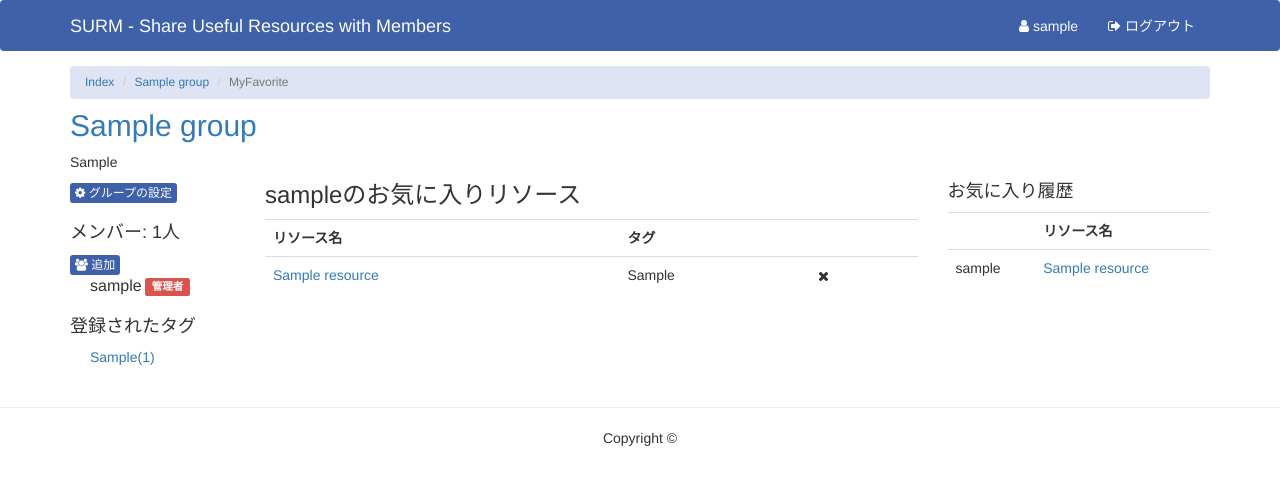
After one commit to tomita0119/Private-Django-Project, a Django app: page /surm/1/favorite in a window 1280 px wide. The commit adds this page. Shown: the top 485 px of the page. Run offline with Django 3.2, Linux system fonts and the light colour scheme; a user stored in the database is signed in; tables that the repository leaves empty hold one stand-in row (values such as "Sample post"); some libraries are stand-ins or nearby versions.

Commit message:
お気に入り管理機能追加

```diff
--- /dev/null
+++ b/static/css/my_favorite.css
@@ -0,0 +1,4 @@
+.cancel_favorite_btn{
+    border-style: none;
+    background: none;
+}
--- a/static/js/group_index.js
+++ b/static/js/group_index.js
@@ -10,8 +10,9 @@ $(document).ready(function(){
     function clickbtn(button){
         console.log(button.id);
         console.log($('form.resource_add_form').attr('action'));
+        console.log($('.group_name').attr('href'));
         $.ajax({
-            'url':$('form.resource_add_form').attr('action'),
+            'url':$('.group_name').attr('href'),
             'type':'POST',
             'data':{
                 'ajax':button.id,
--- a/surm/urls.py
+++ b/surm/urls.py
@@ -7,6 +7,7 @@ urlpatterns = patterns('surm.views',
     url(r'^(?P<group_id>\d+)/add_group_member', 'add_group_member'),
     url(r'^(?P<group_id>\d+)/settings', 'group_settings'),
     url(r'^(?P<group_id>\d+)/(?P<tag_id>\d+)/$', 'tag_filtering'),
+    url(r'^(?P<group_id>\d+)/favorite', 'my_favorite'),
 
     url(r'^accounts/', include('registration.backends.default.urls')),
 )
--- a/surm/views.py
+++ b/surm/views.py
@@ -279,3 +279,33 @@ def tag_filtering(request, group_id, tag_id):
     }
 
     return render(request, 'surm/tag_filtering.html', context)
+
+
+def my_favorite(request, group_id):
+
+    message = None
+
+    # left-content, right-contentで使うデータの取得
+    group = get_object_or_404(Group, pk=group_id)
+    join_users = User.objects.filter(joingroup__group__exact=group)
+    group_tags = Tag.objects.filter(group=group).order_by('tag')
+    my_favorite_resources = ResourceUserFavorite.objects.filter(group=group, user=request.user).order_by('-favorited')
+    favorite_resources_history = ResourceUserFavorite.objects.filter(group=group).order_by('-favorited')[:5]
+
+    if request.method == 'POST': # まずPOSTされたか判定
+        if 'favorite_resource_id' in request.POST:
+            select_resource = get_object_or_404(Resource, pk=request.POST['favorite_resource_id'])
+            del_resource = ResourceUserFavorite.objects.filter(group=group, resource=select_resource, user=request.user)
+            del_resource.delete()
+            message = select_resource.name + u' を削除しました'
+
+    context = {
+        'title': 'MyFavorite',
+        'group': group,
+        'join_users': join_users,
+        'group_tags': group_tags,
+        'my_favorite_resources': my_favorite_resources,
+        'favorite_resources_history': favorite_resources_history,
+        'message': message,
+    }
+    return render(request, 'surm/my_favorite.html', context)
--- a/templates/base.html
+++ b/templates/base.html
@@ -12,6 +12,8 @@
     <link rel="stylesheet" href="{% static 'css/common.css' %}" />
     <link rel="stylesheet" href="{% static 'css/base.css' %}" />
     {% block additional_static %}
+    {% endblock %}
+    {% block additional_static_from_index %}
     {% endblock %}
     <title>{% block title %}{% endblock %}</title>
 </head>
--- a/templates/surm/group_index.html
+++ b/templates/surm/group_index.html
@@ -7,9 +7,6 @@
 <script src="{% static 'js/jquery.js' %}"></script>
 <script src="{% static 'js/csrf_token_ajax.js' %}"></script>
 <script src="{% static 'js/group_index.js' %}"></script>
-{% endblock %}
-
-{% block additional_static_from_index %}
 {% endblock %}
 
 {% block title %}{{ title }}{% endblock %}
@@ -26,7 +23,7 @@
 
 {% block content %}
     {% block top-content %}
-    <h2>{{ group.name }}</h2>
+    <h2><a href="{% url 'surm.views.group_index' group_id=group.id %}" class="group_name">{{ group.name }}</a></h2>
     {% if group.explain %}
     <p>{{ group.explain }}</p>
     {% endif %}
@@ -41,7 +38,7 @@
             </div>
             <div class="group_info">
                 <ul class="list-inline">
-                    <li><h4>参加者: {{ join_users | length }}人</h4></li>
+                    <li><h4>メンバー: {{ join_users | length }}人</h4></li>
                 {% if user.is_superuser or user.id == group.creater.id %}
                     <li><a href="{% url 'surm.views.add_group_member' group_id=group.id %}" class="btn btn-xs btn-surm add_member_btn"><i class="fa fa-users"></i> 追加</a></li>
                 {% endif %}
@@ -73,7 +70,7 @@
             {% block center-content %}
             <h3 class="headding_3 post_resource_headding">リソースの投稿</h3>
             <hr class="headding_3_underline" />
-            <p>URLを入力すればページタイトルは自動入力されます．</p>
+            <p>URLを入力すればリソースタイトルは自動入力されます．</p>
             <p>[]で囲む事でタグを付ける事ができます．(例: [JavaScript][Python][チュートリアル])</p>
             <form action="{% url 'surm.views.group_index' group_id=group.id %}" method="post" class="form resource_add_form">
                 {% csrf_token %}
@@ -109,12 +106,12 @@
                             <li>
                                 <i class="fa fa-tags"></i>
                                 {% for tag in resource.tagresource_set.all %}
-                                    {{ tag.tag.tag }},
+                                    {{ tag.tag.tag }}{% if forloop.last == False %},{% endif %}
                                 {% endfor %}
                             </li>
                             <li><i class="fa fa-eye"></i>
                                 {% for read_user in resource.resourceuserview_set.all %}
-                                    {{ read_user.user.username }},
+                                    {{ read_user.user.username }}{% if forloop.last == False %},{% endif %}
                                 {% endfor %}
                             </li>
                             <li class="posted_user">{{ resource.created }} - {{ resource.creater.username }}</li>
@@ -163,13 +160,13 @@
                         <td><a href="{{ my_favorite_resource.resource.url }}" class="post_resource_btn" id="{{ my_favorite_resource.resource.id }}" target="_blank">{{ my_favorite_resource.resource.name }}</a></td>
                         <td>
                             {% for tag in my_favorite_resource.resource.tagresource_set.all %}
-                                {{ tag.tag.tag }},
+                                {{ tag.tag.tag }}{% if forloop.last == False %},{% endif %}
                             {% endfor %}
                         </td>
                     </tr>
                     {% endfor %}
                 </table>
-                <a href="#" class="btn btn-default btn-xs read_more_btn">もっと見る</a>
+                <a href="{% url 'surm.views.my_favorite' group_id=group.id %}" class="btn btn-default btn-xs read_more_btn">もっと見る</a>
             </div>
 
             <div class="favorite_info">
--- /dev/null
+++ b/templates/surm/my_favorite.html
@@ -0,0 +1,69 @@
+{% extends "surm/group_index.html" %}
+{% load bootstrap3 %}
+{% load static from staticfiles %}
+
+{% block additional_static_from_index %}
+<link rel="stylesheet" href="{% static 'css/my_favorite.css' %}" />
+{% endblock %}
+
+{% block title %}{{ title }}{% endblock %}
+
+{% block header %}
+    {% if message %}
+        <p class="message">{{ message }}</p>
+    {% endif %}
+    <ol class="breadcrumb">
+        <li><a href="{% url 'surm.views.index' %}">Index</a></li>
+        <li><a href="{% url 'surm.views.group_index' group_id=group.id %}">{{ group.name }}</a></li>
+        <li class="active">MyFavorite</li>
+    </ol>
+{% endblock %}
+
+{% block center-content %}
+<h3 class="headding_3">{{ user.username }}のお気に入りリソース</h3>
+<div class="my_favorite">
+    <table class="table my_favorite_list">
+        <tr>
+            <th>リソース名</th>
+            <th>タグ</th>
+            <th></th>
+        </tr>
+        {% for my_favorite_resource in my_favorite_resources %}
+        <tr>
+            <td><a href="{{ my_favorite_resource.resource.url }}" class="post_resource_btn" id="{{ my_favorite_resource.resource.id }}" target="_blank">{{ my_favorite_resource.resource.name }}</a></td>
+            <td>
+                {% for tag in my_favorite_resource.resource.tagresource_set.all %}
+                    {{ tag.tag.tag }}{% if forloop.last == False %},{% endif %}
+                {% endfor %}
+            </td>
+            <td>
+                <form action="{% url 'surm.views.my_favorite' group_id=group.id %}" method="post">
+                    {% csrf_token %}
+                    <input type="hidden" name="favorite_resource_id" value="{{ my_favorite_resource.resource.id }}"/>
+                    <button type="submit" class="cancel_favorite_btn"><i class="fa fa-times"></i></button>
+                </form>
+
+            </td>
+        </tr>
+        {% endfor %}
+    </table>
+</div>
+{% endblock %}
+
+{% block right-content %}
+<div class="favorite_info">
+    <h4>お気に入り履歴</h4>
+    <table class="table">
+        <tr>
+            <th></th>
+            <th>リソース名</th>
+        </tr>
+        {% for favorite_resource in favorite_resources_history %}
+        <tr>
+            <td>{{ favorite_resource.user.username }}</td>
+            <td><a href="{{ favorite_resource.resource.url }}" class="post_resource_btn" id="{{ favorite_resource.resource.id }}" target="_blank">{{ favorite_resource.resource.name }}</a></td>
+        </tr>
+        {% endfor %}
+    </table>
+</div>
+{% endblock %}
```
Also changed, not shown: requirements.txt (added, +7 -0 lines).
